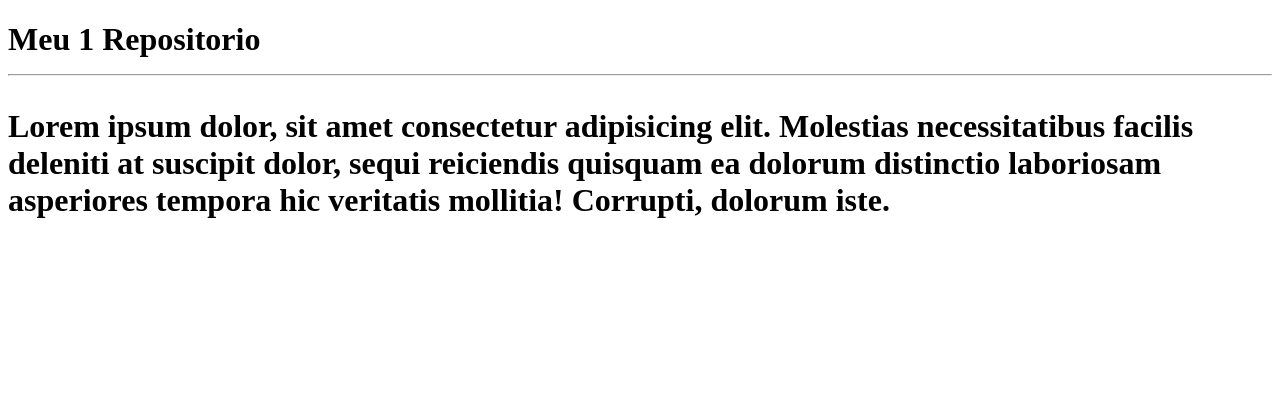
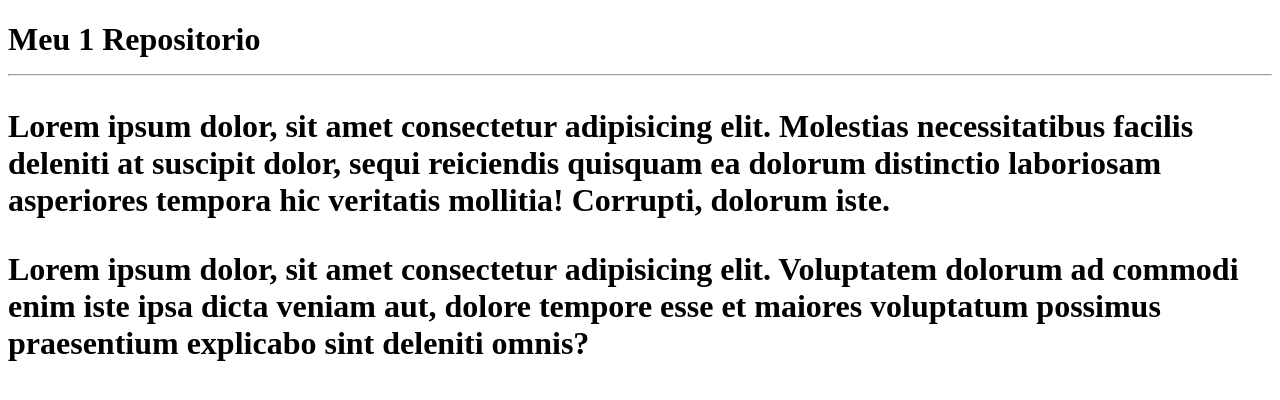
Before and after one commit to Pedr0P1/Meu-1--Repositorio, a plain HTML site: page Exemplo/Index.html in a window 1280 px wide. Drawn offline with Linux system fonts and the light colour scheme.

Commit message:
Adicionei um paragrafo

```diff
--- a/Exemplo/Index.html
+++ b/Exemplo/Index.html
@@ -9,6 +9,7 @@
     <h1>Meu 1 Repositorio
         <hr>
         <p>Lorem ipsum dolor, sit amet consectetur adipisicing elit. Molestias necessitatibus facilis deleniti at suscipit dolor, sequi reiciendis quisquam ea dolorum distinctio laboriosam asperiores tempora hic veritatis mollitia! Corrupti, dolorum iste.</p>
+    Lorem ipsum dolor, sit amet consectetur adipisicing elit. Voluptatem dolorum ad commodi enim iste ipsa dicta veniam aut, dolore tempore esse et maiores voluptatum possimus praesentium explicabo sint deleniti omnis?
     </h1>
 </body>
 </html>
```
